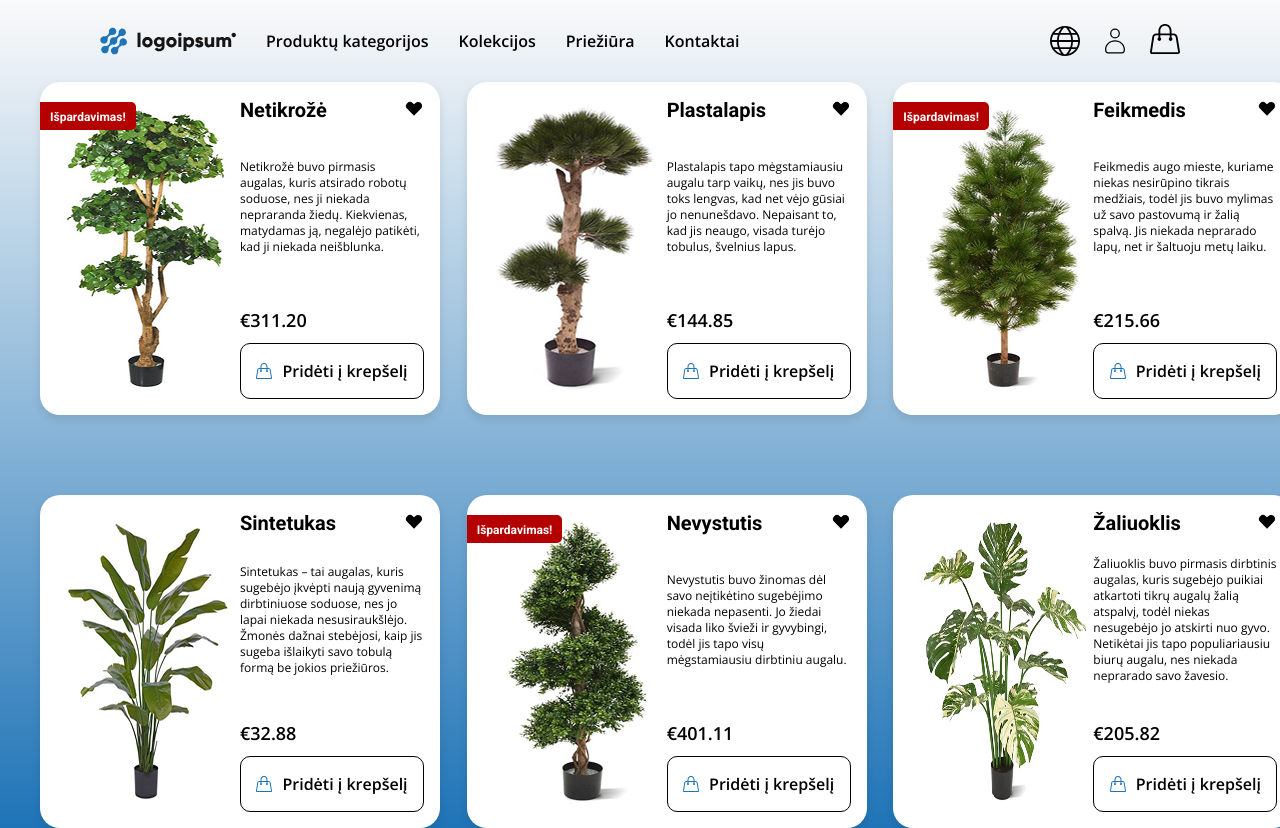
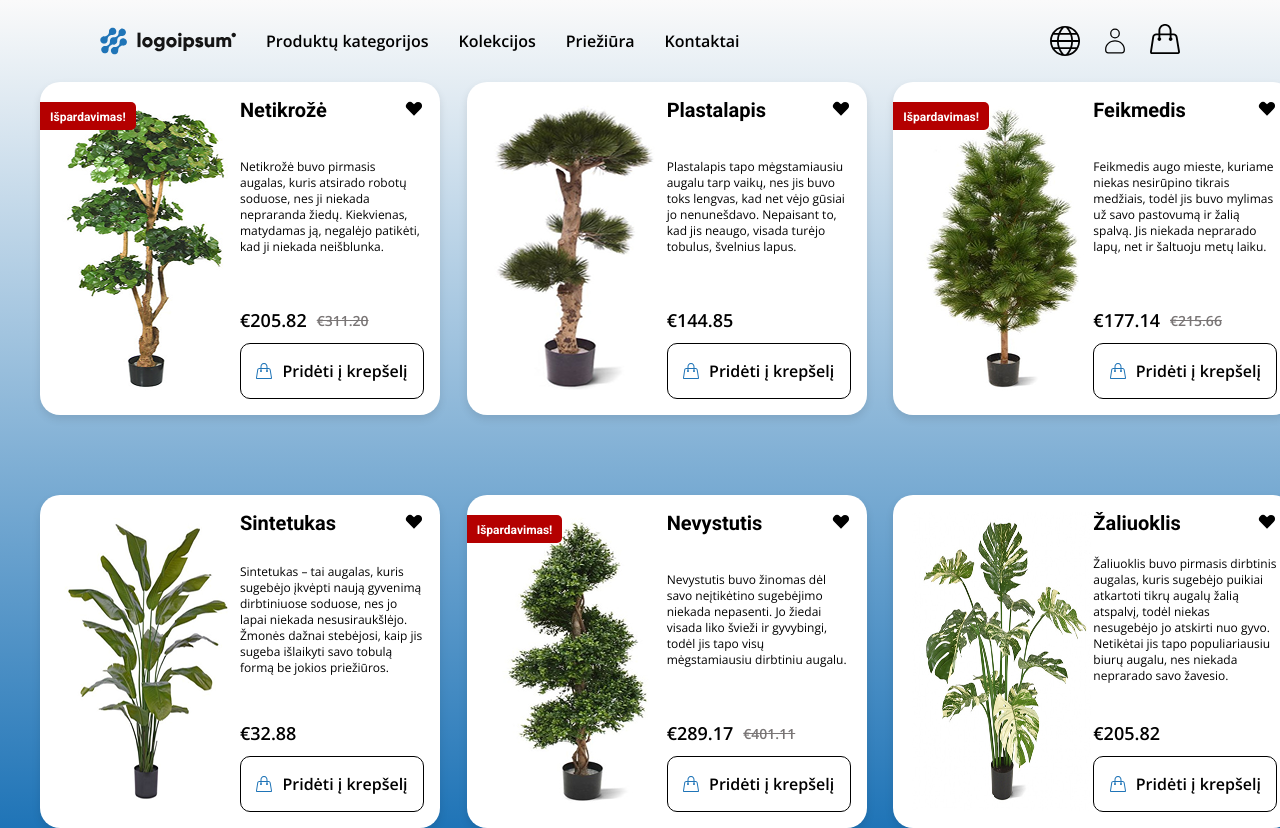
Before and after one commit to JustinSTV/WEBROM-task, a React (Vite) app: page / in a window 1280 px wide. Built offline with nearby package versions, Linux system fonts and the light colour scheme.

Commit message:
Showing discounted prices

```diff
--- a/src/components/UI/molecule/CartDropdown/CartDropdown.tsx
+++ b/src/components/UI/molecule/CartDropdown/CartDropdown.tsx
@@ -7,6 +7,8 @@ type CartDropdownProps = {
     id: string;
     name: string;
     price: string;
+    salePrice?: string;
+    onSale?: boolean;
     image: string;
   }>;
   onRemoveItem: (id: string) => void;
@@ -23,7 +25,9 @@ const CartDropdown = ({ isOpen, items, onRemoveItem }: CartDropdownProps) => {
             <img src={item.image} alt={item.name} />
             <div className="item-details">
               <h6>{item.name}</h6>
-              <p className="body-1">€{item.price}</p>
+              <p className="body-1">
+                €{item.onSale && item.salePrice ? item.salePrice : item.price}
+              </p>
             </div>
             <FaTrash onClick={() => onRemoveItem(item.id)} className="remove-item" />
           </div>
--- a/src/components/UI/organism/ProductBox/ProductBox.css
+++ b/src/components/UI/organism/ProductBox/ProductBox.css
@@ -58,6 +58,17 @@ div.product-box {
           grid-row: 2;
           margin-bottom: 10px;
         }
+        > div.price-container {
+          display: flex;
+          gap: 10px;
+          align-items: center;
+          margin-bottom: 10px;
+
+          > .linebreak {
+            text-decoration: line-through;
+            color: var(--gray-1);
+          }
+        }
       }
     }
     > button {
--- a/src/components/UI/organism/ProductBox/ProductBox.tsx
+++ b/src/components/UI/organism/ProductBox/ProductBox.tsx
@@ -8,6 +8,7 @@ type ProductBoxProps = {
   title: string;
   description: string;
   price: string;
+  salePrice?: string;
   inCart: boolean;
   onSale?: boolean;
   onAddToCart: () => void;
@@ -18,6 +19,7 @@ const ProductBox = ({
   title,
   description,
   price,
+  salePrice,
   inCart,
   onSale,
   onAddToCart,
@@ -36,7 +38,10 @@ const ProductBox = ({
           </div>
           <div className="disc">
             <p className="body-1">{description}</p>
-            <p className="body-2">{price}</p>
+            <div className="price-container">
+              {salePrice && <span className="body-2">€{salePrice}</span>}
+              <span className={`body-2 ${onSale ? "linebreak body-3" : ""}`}>{price}</span>
+            </div>
           </div>
         </div>
         <Button text="Pridėti į krepšelį" isInCart={inCart} onClick={onAddToCart} />
--- a/src/components/pages/HomePage/HomePage.tsx
+++ b/src/components/pages/HomePage/HomePage.tsx
@@ -31,6 +31,7 @@ const HomePage = () => {
             title={tree.name}
             description={tree.description}
             price={`€${tree.price}`}
+            salePrice={tree.salePrice}
             inCart={tree.inCart}
             onSale={tree.onSale}
             onAddToCart={() => handleAddToCart(tree.id)}
--- a/src/index.css
+++ b/src/index.css
@@ -41,8 +41,8 @@
 
   --font-size-body: 12px;
   --font-size-body-2: 18px;
-  --font-size-body-3: 16px;
-  --font-size-body-4: 14px;
+  --font-size-body-3: 14px;
+  --font-size-body-4: 16px;
 
   --font-size-button: 16px;
   --font-size-caption-1: 12px;
@@ -121,6 +121,18 @@ h6 {
   font-family: var(--font-secondary);
   font-weight: var(--font-semibold);
 }
+.body-3 {
+  font-size: var(--font-size-body-3);
+  line-height: var(--line-height-body-3);
+  font-family: var(--font-secondary);
+  font-weight: var(--font-semibold);
+}
+.body-4 {
+  font-size: var(--font-size-body-4);
+  line-height: var(--line-height-body-4);
+  font-family: var(--font-secondary);
+  font-weight: var(--font-regular);
+}
 
 .btn-1 {
   font-size: var(--font-size-button);
```
